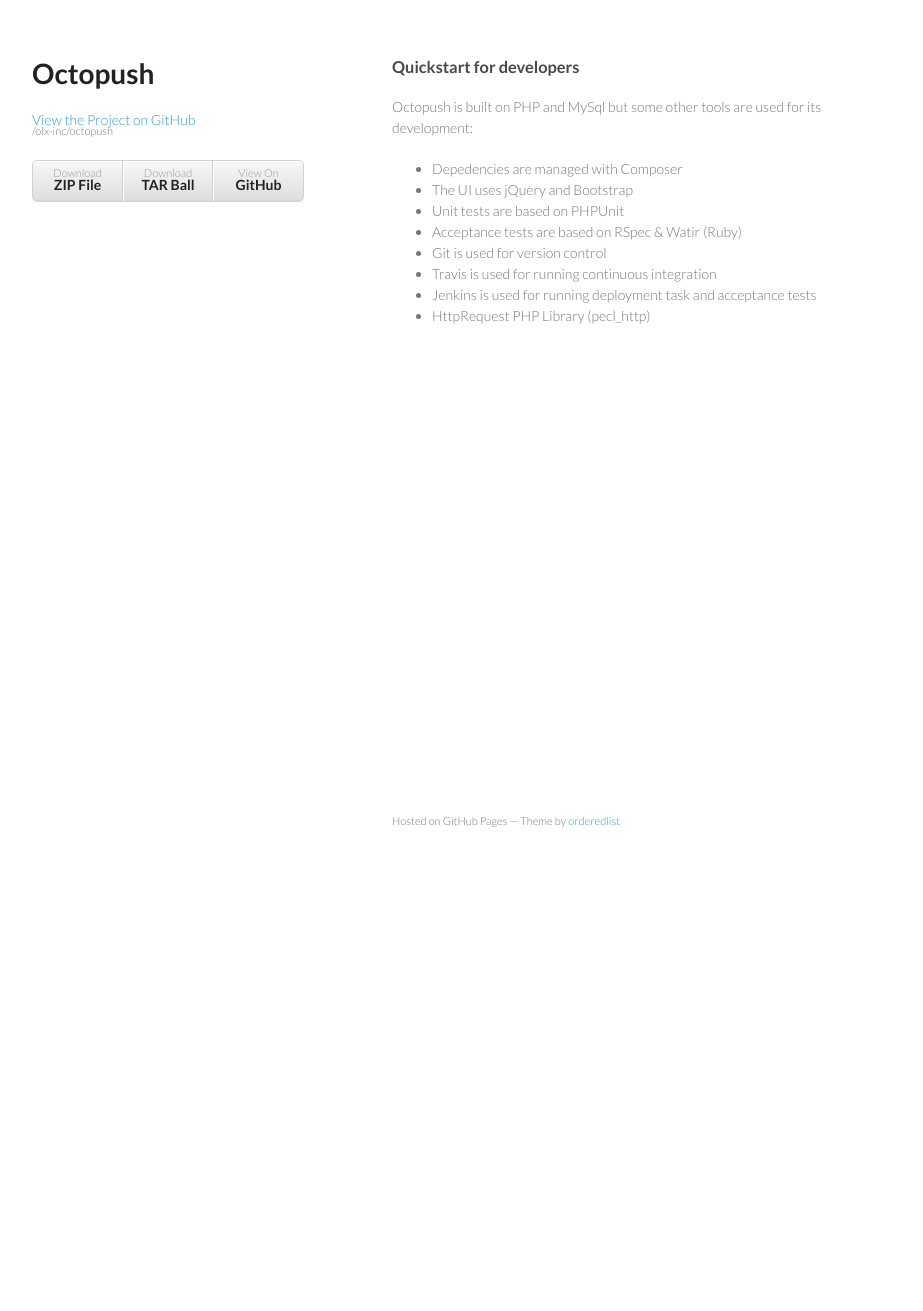
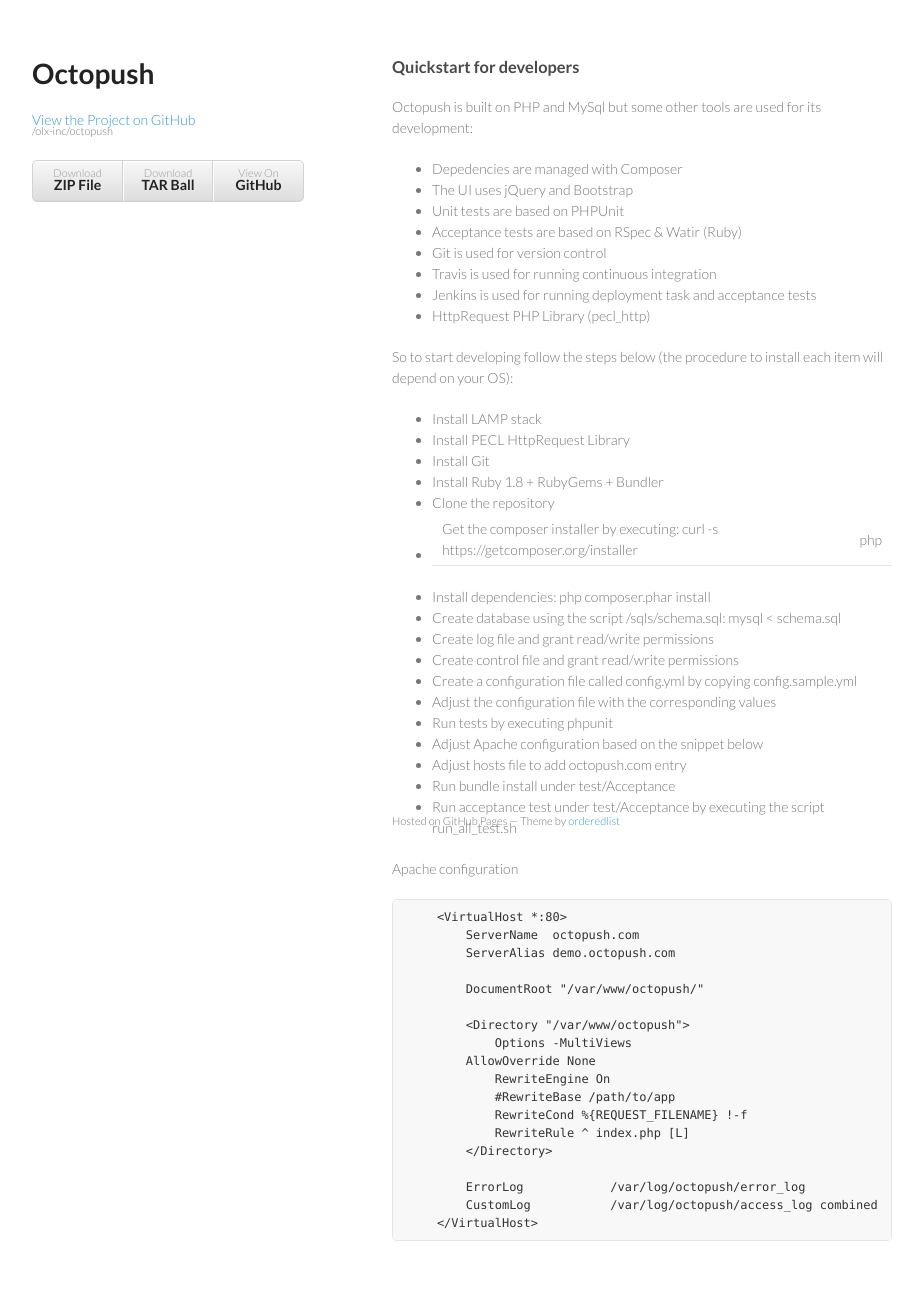
Before and after one commit to olx-inc/octopush, a Jekyll site: the page built from developer_quickstart.md, in a window 1280 px wide. Shown: the whole page, without its empty margins (178-1101 px from the left). Built offline with Jekyll 4.4.1, drawn with Linux system fonts in a browser that asks for light colours; before the commit the page ends 900 px from its top, so only the background shows below that.

Commit message:
Developer quickstart updated

```diff
--- a/developer_quickstart.md
+++ b/developer_quickstart.md
@@ -4,6 +4,7 @@
 ---
 
 Octopush is built on PHP and MySql but some other tools are used for its development:
+
 * Depedencies are managed with Composer
 * The UI uses jQuery and Bootstrap
 * Unit tests are based on PHPUnit
@@ -12,3 +13,46 @@
 * Travis is used for running continuous integration
 * Jenkins is used for running deployment task and acceptance tests
 * HttpRequest PHP Library (pecl_http)
+
+So to start developing follow the steps below (the procedure to install each item will depend on your OS):
+
+* Install LAMP stack
+* Install PECL HttpRequest Library
+* Install Git
+* Install Ruby 1.8 + RubyGems + Bundler
+* Clone the repository
+* Get the composer installer by executing: curl -s https://getcomposer.org/installer | php
+* Install dependencies: php composer.phar install
+* Create database using the script /sqls/schema.sql: mysql < schema.sql
+* Create log file and grant read/write permissions
+* Create control file and grant read/write permissions
+* Create a configuration file called config.yml by copying config.sample.yml
+* Adjust the configuration file with the corresponding values
+* Run tests by executing phpunit
+* Adjust Apache configuration based on the snippet below
+* Adjust hosts file to add octopush.com entry
+* Run bundle install under test/Acceptance
+* Run acceptance test under test/Acceptance by executing the script run_all_test.sh
+
+Apache configuration
+
+<pre>
+    <VirtualHost *:80>
+        ServerName  octopush.com
+        ServerAlias demo.octopush.com
+
+        DocumentRoot "/var/www/octopush/"
+
+        <Directory "/var/www/octopush">
+            Options -MultiViews
+        AllowOverride None
+            RewriteEngine On
+            #RewriteBase /path/to/app
+            RewriteCond %{REQUEST_FILENAME} !-f
+            RewriteRule ^ index.php [L]
+        </Directory>
+
+        ErrorLog            /var/log/octopush/error_log
+        CustomLog           /var/log/octopush/access_log combined
+    </VirtualHost>
+</pre>
```
